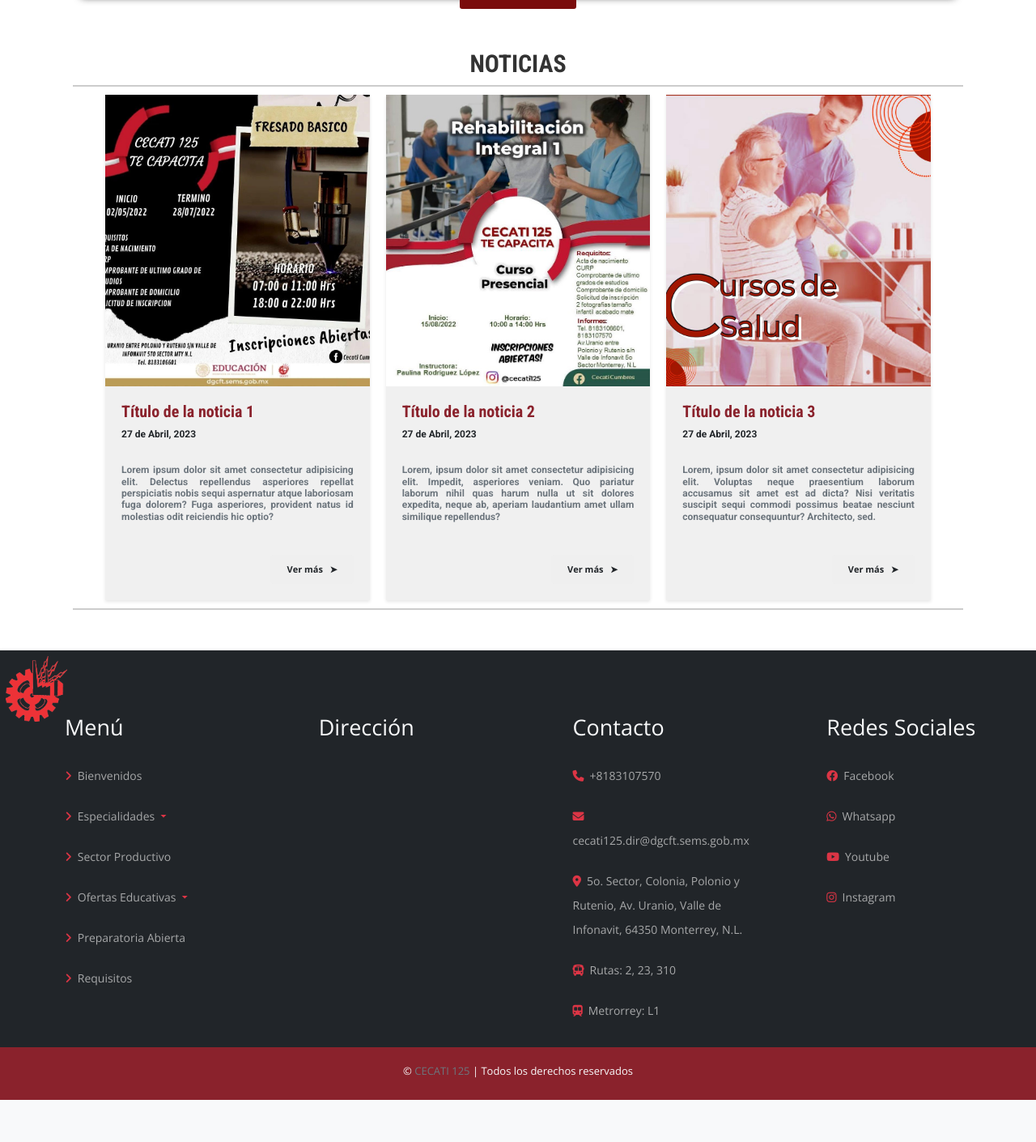
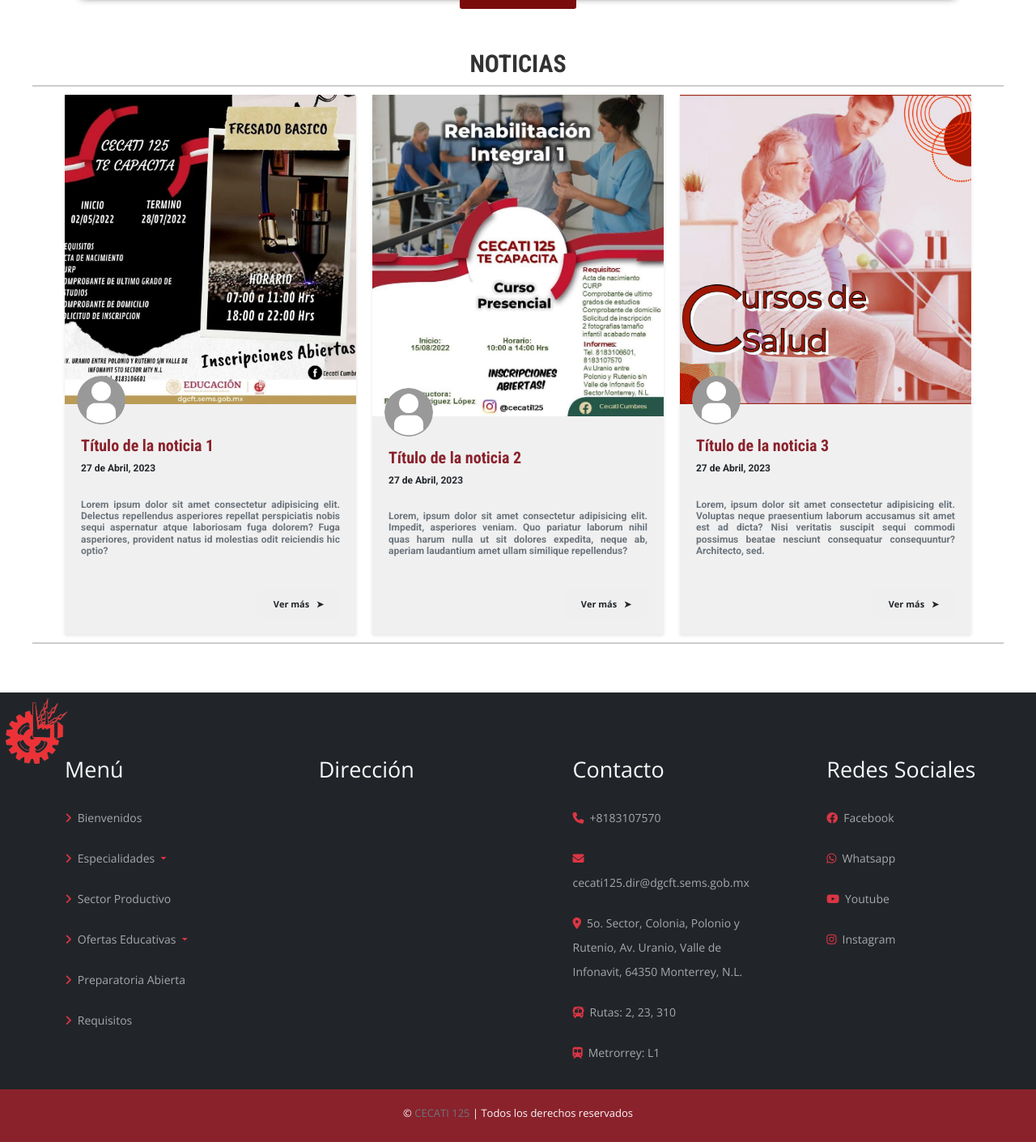
Before and after one commit to GaelAlguiar/Cecati125, a PHP site: page / in a window 1280 px wide. Shown: the part 2876-4286 px from the top of the page at 81% size. Before the commit the page ends 4234 px from the top, so only its background shows below. Run offline with PHP 8.4, Linux system fonts and the light colour scheme; some libraries are stand-ins or nearby versions; grey boxes are pictures that could not be loaded.

Commit message:
agregue imagen a noticias

```diff
--- a/Archivos/Componentes/Css/main.css
+++ b/Archivos/Componentes/Css/main.css
@@ -585,7 +585,7 @@
     justify-content: center;
     align-items: stretch;
     margin: 1rem auto;
-    max-width: 1100px;
+    max-width: 1200px;
     border-top: 2px solid #ccc;
     border-bottom: 2px solid #ccc;
 }
@@ -676,6 +676,26 @@
 
 .contenido .vermas a:hover {
     color: var(--bs-fred);
+}
+
+.elementor-post__avatar {
+    position: relative;
+    padding: 0 -60px;
+    width: 100%;
+    top: -35px;
+    left: -15px;
+    height: 0;
+    pointer-events: none;
+    margin: 10px;
+}
+
+.elementor-post__avatar img {
+    border-radius: 50%;
+    width: 60px;
+    pointer-events: all;
+    -webkit-transform: translateY(-50%);
+    -ms-transform: translateY(-50%);
+    transform: translateY(-50%)
 }
 
 
--- a/Archivos/Componentes/index.html
+++ b/Archivos/Componentes/index.html
@@ -353,6 +353,11 @@
                 <img src="imagenes/Noticia-extra1.jpg" alt="Imagen de la noticia 1">
             </div>
             <div class="contenido">
+                <div class="elementor-post__avatar">
+                    <img
+                        src='imagenes/Usuario.png'
+                        class='avatar' height='60' width='60' loading='lazy' decoding='async' />
+                </div>
                 <h2>Título de la noticia 1</h2>
                 <p class="fecha">27 de Abril, 2023</p>
                 <p>Lorem ipsum dolor sit amet consectetur adipisicing elit. Delectus repellendus asperiores repellat
@@ -366,6 +371,11 @@
                 <img src="imagenes/Noticia2.jpg" alt="Imagen de la noticia 2">
             </div>
             <div class="contenido">
+                <div class="elementor-post__avatar">
+                    <img
+                        src='imagenes/Usuario.png'
+                        class='avatar' height='60' width='60' loading='lazy' decoding='async' />
+                </div>
                 <h2>Título de la noticia 2</h2>
                 <p class="fecha">27 de Abril, 2023</p>
                 <p>Lorem, ipsum dolor sit amet consectetur adipisicing elit. Impedit, asperiores veniam. Quo pariatur
@@ -379,6 +389,11 @@
                 <img src="imagenes/Noticia3.jpg" alt="Imagen de la noticia 3">
             </div>
             <div class="contenido">
+                <div class="elementor-post__avatar">
+                    <img
+                        src='imagenes/Usuario.png'
+                        class='avatar' height='60' width='60' loading='lazy' decoding='async' />
+                </div>
                 <h2>Título de la noticia 3</h2>
                 <p class="fecha">27 de Abril, 2023</p>
                 <p>Lorem, ipsum dolor sit amet consectetur adipisicing elit. Voluptas neque praesentium laborum
@@ -387,9 +402,11 @@
                 <button class="vermas"><a href="#">Ver más&nbsp&nbsp&nbsp➤</a></button>
             </div>
         </div>
-    </section <div class="container">
-    <div class="fb-comments" data-href="http://192.168.1.73:5500/Archivos/Componentes/index.html" data-width="100%"
-        data-numposts="3" data-order-by="reverse_time"></div>
+    </section>
+
+    <div class="container">
+        <div class="fb-comments" data-href="http://192.168.1.73:5500/Archivos/Componentes/index.html" data-width="100%"
+            data-numposts="3" data-order-by="reverse_time"></div>
 
     </div>
 
```
Also changed, not shown: Archivos/Componentes/imagenes/Usuario.png (added), Archivos/Componentes/imagenes/secretary.png (deleted).
